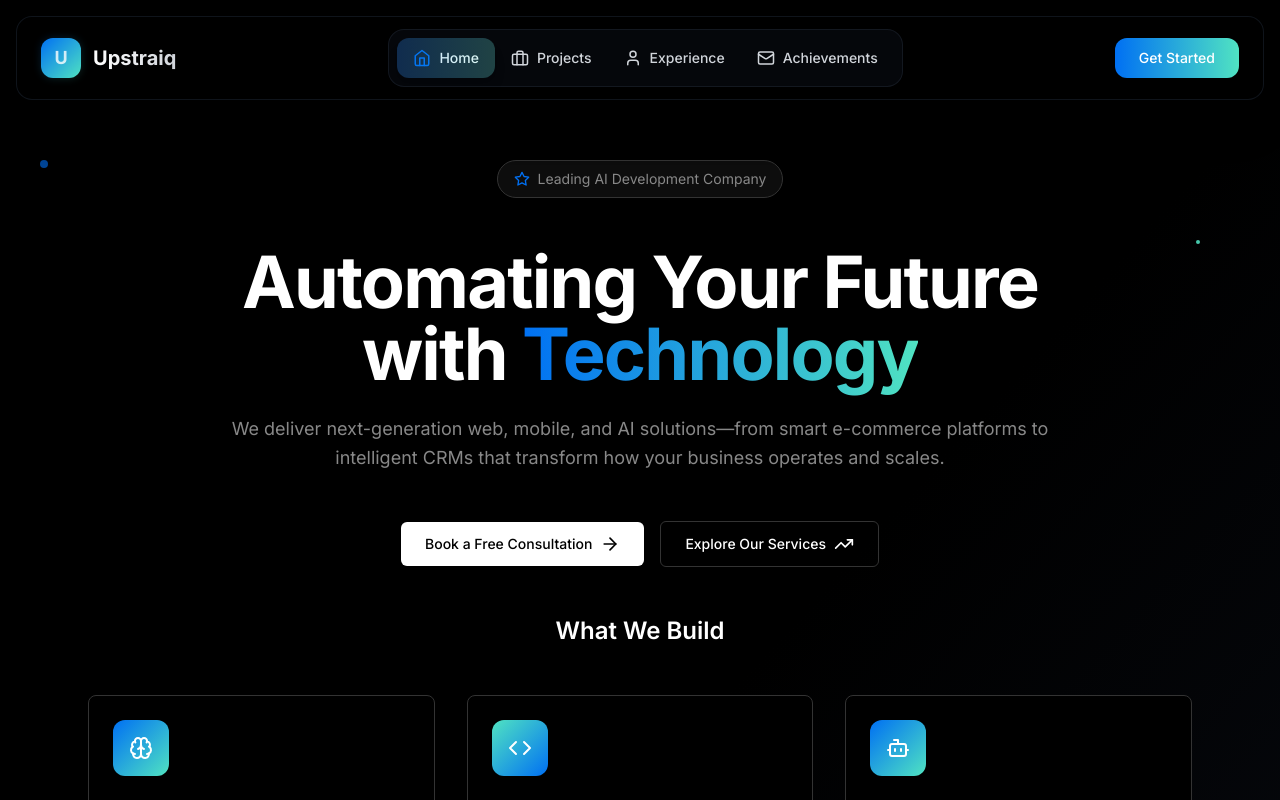
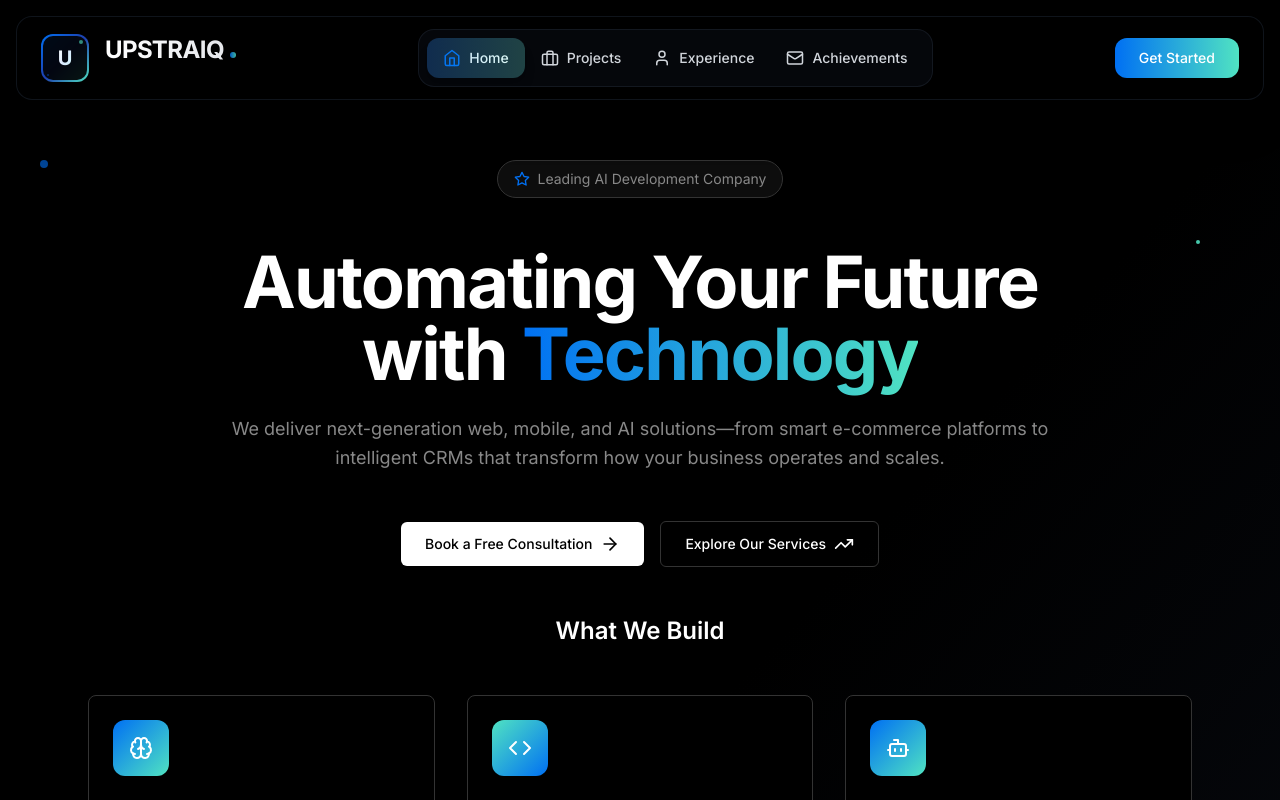
Before and after one commit to ASHUTOSH2224/Company_Website, a React (Vite) app: page / in a window 1280 px wide. Shown: the top 800 px of the page. Built offline with nearby package versions, Linux system fonts and the light colour scheme.

Commit message:
modified the logo

```diff
--- a/src/components/Header.tsx
+++ b/src/components/Header.tsx
@@ -37,20 +37,52 @@ export const Header: React.FC<HeaderProps> = ({ currentPage, setCurrentPage }) =
         }`}>
           <div className="flex items-center justify-between px-6 py-3">
 
-            {/* Logo Section */}
+            {/* Enhanced UPSTRAIQ Logo */}
             <div
               onClick={() => setCurrentPage('home')}
-              className="flex items-center gap-3 cursor-pointer group"
+              className="flex items-center gap-4 cursor-pointer group"
             >
+              {/* Logo Icon with Modern Design */}
               <div className="relative">
-                <div className="w-10 h-10 bg-gradient-to-br from-[#0070f3] to-[#50e3c2] rounded-xl flex items-center justify-center shadow-lg group-hover:shadow-xl transition-all duration-300 group-hover:scale-110">
-                  <span className="text-white font-bold text-lg">U</span>
+                {/* Main Logo Container */}
+                <div className="relative w-12 h-12 rounded-xl bg-gradient-to-br from-[#0070f3] via-[#1e40af] to-[#50e3c2] p-0.5 group-hover:scale-110 transition-all duration-300">
+                  <div className="w-full h-full rounded-[10px] bg-black/90 flex items-center justify-center relative overflow-hidden">
+                    {/* Animated Background */}
+                    <div className="absolute inset-0 bg-gradient-to-br from-[#0070f3]/20 via-transparent to-[#50e3c2]/20 opacity-0 group-hover:opacity-100 transition-opacity duration-300"></div>
+
+                    {/* Letter U with Modern Typography */}
+                    <div className="relative z-10 text-white font-bold text-xl leading-none">
+                      <span className="bg-gradient-to-br from-white via-blue-100 to-cyan-100 bg-clip-text text-transparent group-hover:from-[#0070f3] group-hover:to-[#50e3c2] transition-all duration-300">
+                        U
+                      </span>
+                    </div>
+
+                    {/* Decorative Elements */}
+                    <div className="absolute top-1 right-1 w-1 h-1 rounded-full bg-[#50e3c2] opacity-60 group-hover:opacity-100 transition-opacity duration-300"></div>
+                    <div className="absolute bottom-1 left-1 w-0.5 h-0.5 rounded-full bg-[#0070f3] opacity-40 group-hover:opacity-80 transition-opacity duration-300"></div>
+                  </div>
                 </div>
-                <div className="absolute inset-0 bg-gradient-to-br from-[#0070f3] to-[#50e3c2] rounded-xl opacity-20 group-hover:opacity-40 transition-opacity duration-300 blur-sm"></div>
+
+                {/* Glow Effect */}
+                <div className="absolute inset-0 rounded-xl bg-gradient-to-br from-[#0070f3] to-[#50e3c2] opacity-0 group-hover:opacity-30 transition-opacity duration-300 blur-md -z-10"></div>
               </div>
-              <span className="text-xl font-bold bg-gradient-to-r from-white to-gray-300 bg-clip-text text-transparent group-hover:from-[#0070f3] group-hover:to-[#50e3c2] transition-all duration-300">
-                Upstraiq
-              </span>
+
+              {/* Company Name with Enhanced Typography */}
+              <div className="flex flex-col">
+                {/* Main Brand Name */}
+                <div className="flex items-baseline gap-0.5">
+                  <span className="text-2xl font-bold tracking-tight bg-gradient-to-r from-white via-gray-100 to-gray-200 bg-clip-text text-transparent group-hover:from-[#0070f3] group-hover:via-blue-300 group-hover:to-[#50e3c2] transition-all duration-500">
+                    UPSTRAIQ
+                  </span>
+                  {/* AI Indicator */}
+                  <div className="w-1.5 h-1.5 rounded-full bg-gradient-to-r from-[#0070f3] to-[#50e3c2] opacity-80 group-hover:opacity-100 group-hover:scale-125 transition-all duration-300 ml-1 mt-1"></div>
+                </div>
+
+                {/* Tagline */}
+                <span className="text-xs text-gray-400 tracking-wider font-medium opacity-0 group-hover:opacity-100 transition-all duration-300 transform translate-y-1 group-hover:translate-y-0">
+                  AI Solutions
+                </span>
+              </div>
             </div>
 
             {/* Desktop Navigation */}
```
